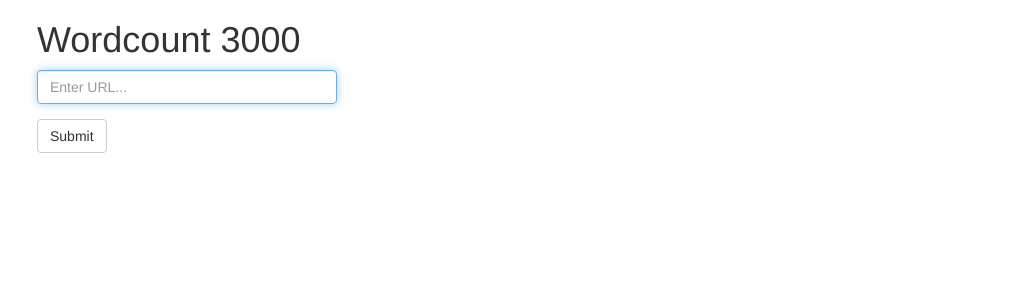
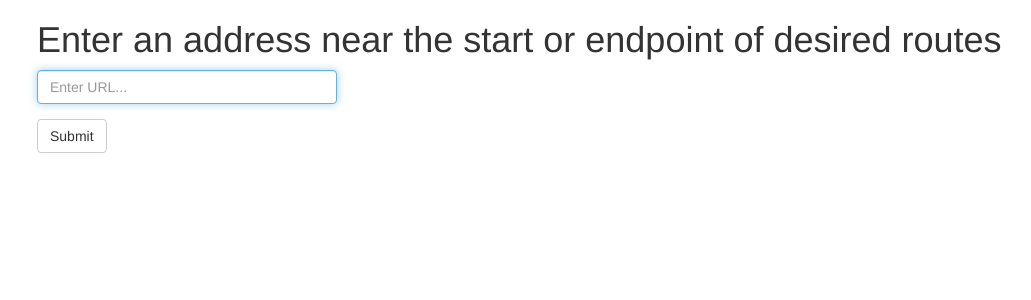
Before and after one commit to lgoerl/stravapp, a Flask app: page / in a window 1280 px wide. Shown: the top 300 px of the page, without its empty margins (118-1149 px from the left). Run offline with Flask 2, Linux system fonts and the light colour scheme; some libraries are stand-ins or nearby versions.

Commit message:
html edit

```diff
--- a/templates/index.html
+++ b/templates/index.html
@@ -1,7 +1,7 @@
 <!DOCTYPE html>
 <html>
   <head>
-    <title>Wordcount</title>
+    <title>Stravapp - find routes near you!</title>
     <meta name="viewport" content="width=device-width, initial-scale=1.0">
     <link href="//netdna.bootstrapcdn.com/bootstrap/3.3.6/css/bootstrap.min.css" rel="stylesheet" media="screen">
     <style>
@@ -12,7 +12,7 @@
   </head>
   <body>
     <div class="container">
-      <h1>Wordcount 3000</h1>
+      <h1>Enter an address near the start or endpoint of desired routes</h1>
       <form role="form" method='POST' action='/'>
         <div class="form-group">
           <input type="text" name="url" class="form-control" id="url-box" placeholder="Enter URL..." style="max-width: 300px;" autofocus required>
```
